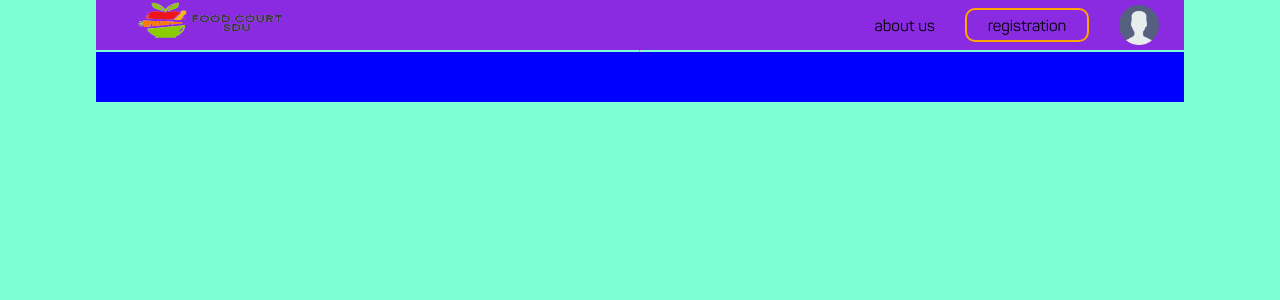
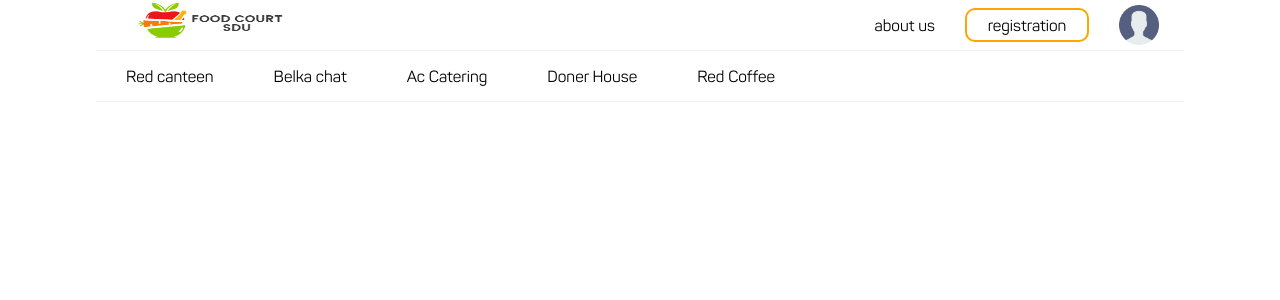
Before and after one commit to YerkanatSultanov/Food-court-SDU, a PHP site: page /welcomePage.html in a window 1280 px wide. Shown: the top 300 px of the page. Run offline with PHP 8.4, Linux system fonts and the light colour scheme.

Commit message:
added navbar to yerka

```diff
--- a/common.css
+++ b/common.css
@@ -9,4 +9,70 @@ body{
     font-family: 'Panton',Arial,sans-serif;
     margin: 0;
     padding: 0;
+	/* width: 100%;
+	height: 100vh; */
 }
+
+
+
+/* NAVBAR STYLES STARTS */
+
+nav{
+    display: flex;
+    flex-direction: column;
+    align-items: center;
+}
+
+.uppernav{
+    display: flex;
+    justify-content: space-between;
+    align-items: center;
+    width: 85%;
+    height: 50px;
+    /* background-color: blueviolet; */
+}
+
+.belownav{
+    display: flex;
+    align-items: center;
+    width: 85%;
+    height: 50px;
+    /* background-color:blue; */
+    border-top: 1px solid #F2F2F2;
+    border-bottom: 1px solid #F2F2F2;
+}
+.nava{
+    margin: 30px;
+}
+
+.logo{
+    margin-left: 15px;
+    width: 200px;
+    height: 100px;
+    /* border: 1px solid black; */
+}
+
+.firstnavright{
+    display: flex;
+    align-items: center;
+}
+
+.navp{
+    margin-left: 30px ;
+}
+
+.registrationButton{
+    width: 120px;
+    height: 30px;
+    /* background-color: orange; */
+    display: flex;
+    justify-content: center;
+    align-items: center;
+    margin-left: 30px ;
+    border-radius: 10px;
+    border: 2px solid orange;
+
+}
+
+
+/* NAVBAR STYLES END */
--- a/welcomePage.css
+++ b/welcomePage.css
@@ -1,5 +1,5 @@
 body{
-    background-color: aquamarine;
+    /* background-color: aquamarine; */
 }
 
 
@@ -15,13 +15,20 @@ nav{
     align-items: center;
     width: 85%;
     height: 50px;
-    background-color: blueviolet;
+    /* background-color: blueviolet; */
 }
 
 .belownav{
+    display: flex;
+    align-items: center;
     width: 85%;
     height: 50px;
-    background-color:blue;
+    /* background-color:blue; */
+    border-top: 1px solid #F2F2F2;
+    border-bottom: 1px solid #F2F2F2;
+}
+.nava{
+    margin: 30px;
 }
 
 .logo{
@@ -36,14 +43,13 @@ nav{
     align-items: center;
 }
 
-p{
+.navp{
     margin-left: 30px ;
 }
 
 .registrationButton{
     width: 120px;
     height: 30px;
-    /* background-color: orange; */
     display: flex;
     justify-content: center;
     align-items: center;
--- a/welcomePage.html
+++ b/welcomePage.html
@@ -14,14 +14,18 @@
         <div class="uppernav">
             <img src="./img/logo3bg.png" class="logo">
             <div class="firstnavright">
-                <p>about us</p>
+                <p class="navp">about us</p>
                 <div class="registrationButton">registration</div>
                 <img src="./icons/user.png" width="40px" height="40px"  alt="profilepic" style="margin-right: 25px;margin-left: 30px;">
             </div>
         </div>
-        <hr style="margin:0px">
+        <!-- <div style="width: 85%; height: 2px; background-color: gray;"></div> -->
         <div class="belownav">
-            <a></a>
+            <a class="nava">Red canteen</a>
+            <a class="nava">Belka chat</a>
+            <a class="nava">Ac Catering</a>
+            <a class="nava">Doner House</a>
+            <a class="nava">Red Coffee</a>
         </div>
     </nav>
 
```
Also changed, not shown: redCanteen.html (+18 -0 lines).
